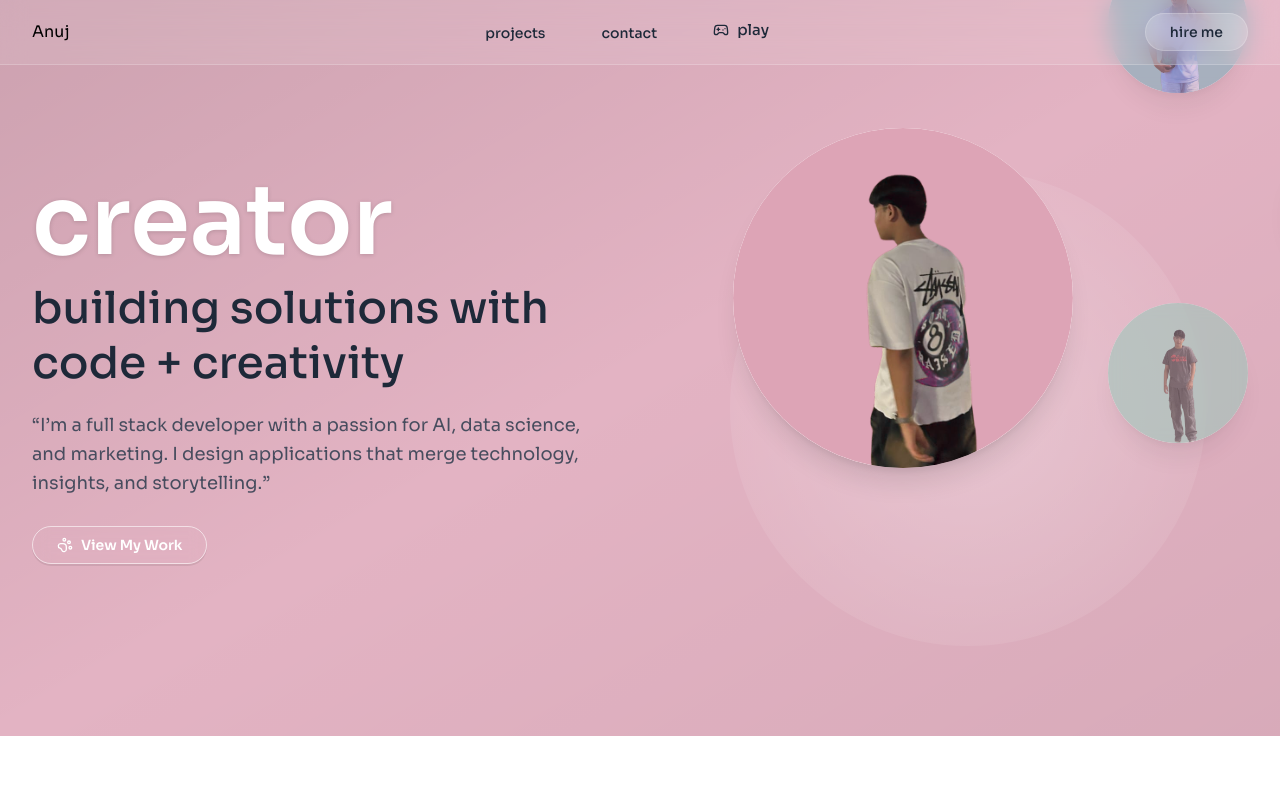
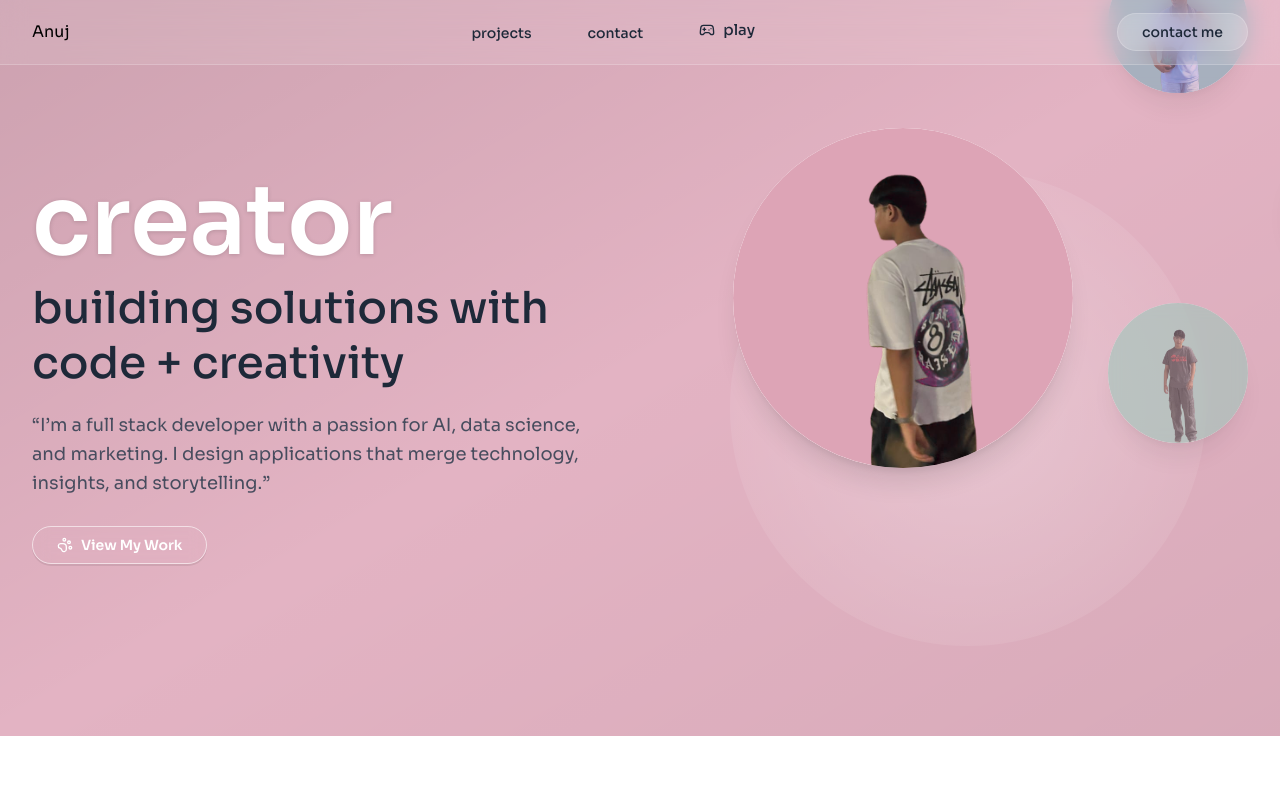
Before and after one commit to AnujRawat10/Portfolio_website, a Next.js app: page / in a window 1280 px wide. Shown: the top 800 px of the page. Built offline with nearby package versions, Linux system fonts and the light colour scheme.

Commit message:
updated footer content and changed button label in navigation

```diff
--- a/app/components/Footer.tsx
+++ b/app/components/Footer.tsx
@@ -74,7 +74,7 @@ export default function Footer() {
         {/* Divider & bottom bar */}
         <div className='mt-10 border-t border-white/10 pt-6'>
           <div className='flex flex-col items-center justify-between gap-4 md:flex-row'>
-            <div className='flex flex-wrap justify-center gap-x-6 text-sm text-gray-300'>
+            {/* <div className='flex flex-wrap justify-center gap-x-6 text-sm text-gray-300'>
               <Link
                 href='/privacy'
                 className='hover:text-white transition-colors'
@@ -96,14 +96,11 @@ export default function Footer() {
               >
                 Password
               </Link>
-            </div>
+            </div> */}
 
             <div className='text-center md:text-right text-sm text-gray-300'>
-              <p>© 2025 Company name. All rights reserved.</p>
-              <p className='text-xs'>
-                Created by <span className='text-white'>Anuj</span> • Powered by{" "}
-                <span className='text-white'>DDC</span>
-              </p>
+             <p className='text-xs'>
+                Created by <span className='text-white'>Anuj</span></p>
             </div>
           </div>
         </div>
--- a/app/components/Navigation.tsx
+++ b/app/components/Navigation.tsx
@@ -78,7 +78,7 @@ export default function Navigation({ currentBgColor }: NavigationProps) {
                   : "text-white hover:text-gray-100"
               }`}
             >
-              Hire Me
+              Contact Me
             </button>
           </div>
 
```
Also changed, not shown: 1 other file (tests, documents, lock files or other folders).
